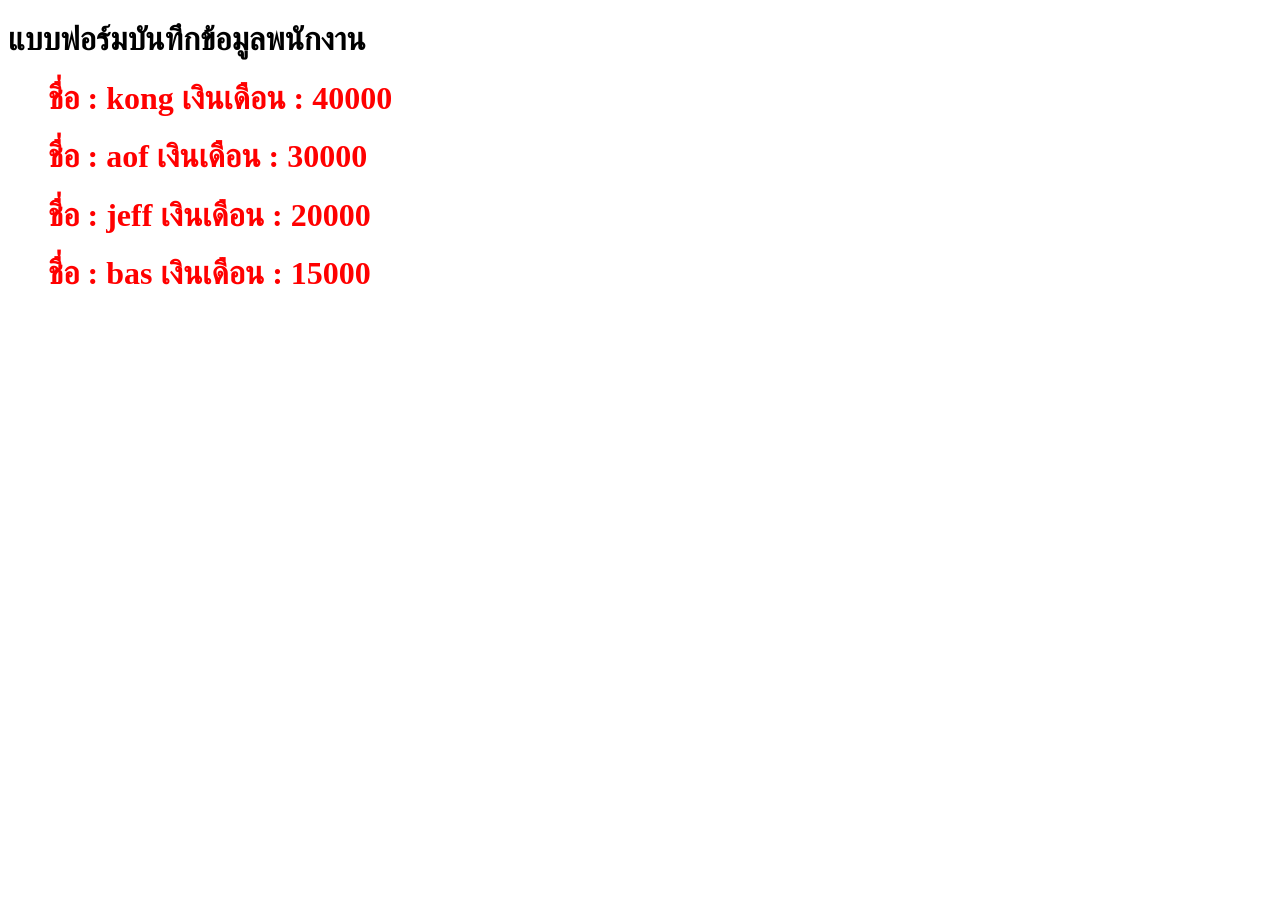
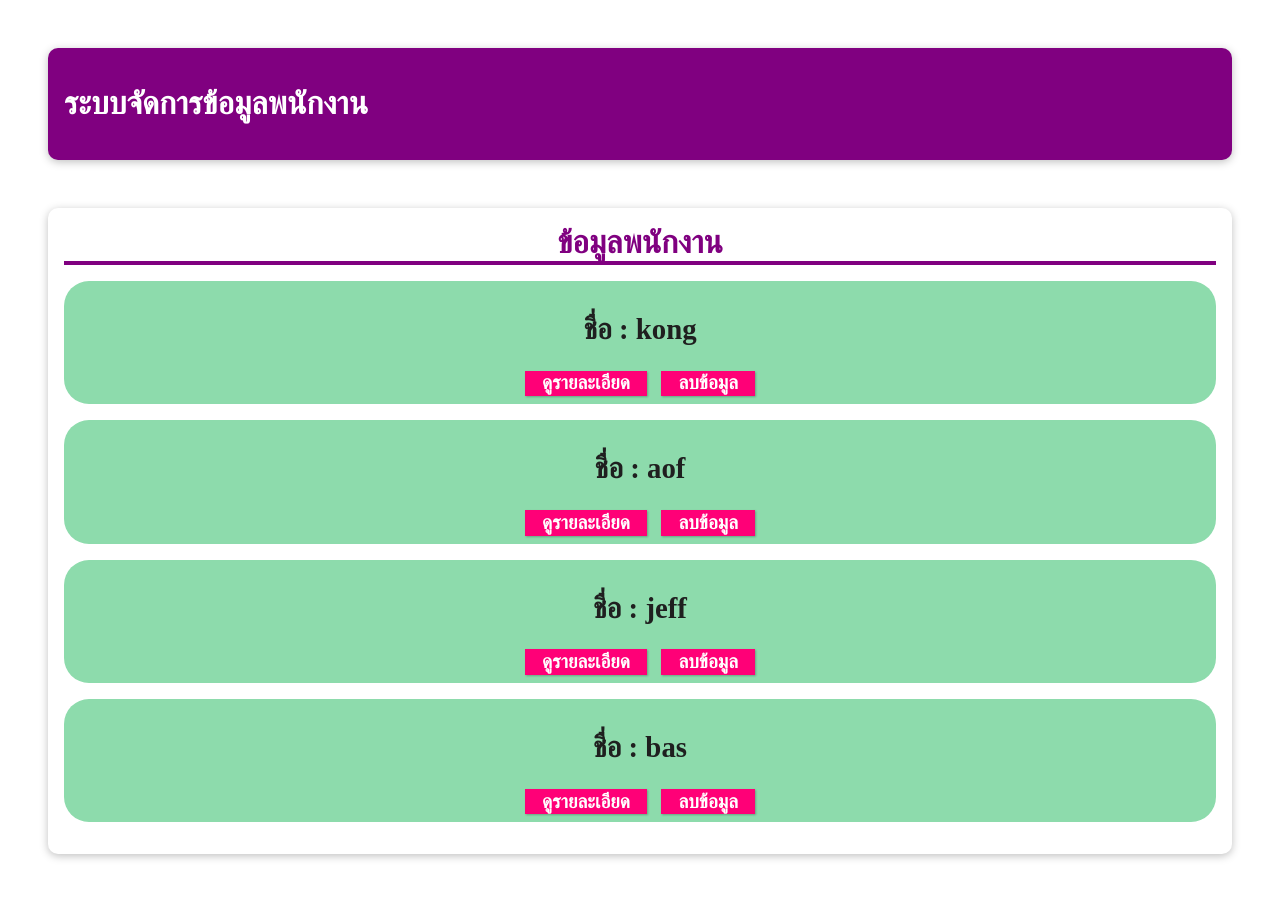
Before and after one commit to aofkittituch/vue-secondapp, a Vue app in the folder my-app-component/: page / in a window 1280 px wide. Shown: the top 898 px of the page. Before the commit the page ends 800 px from the top, so only its background shows below. Built offline with nearby package versions, Linux system fonts and the light colour scheme.

Commit message:
style component

```diff
--- a/my-app-component/src/App.vue
+++ b/my-app-component/src/App.vue
@@ -1,39 +1,47 @@
 <template>
-  <div>
-    <FormComponent />
-    <ListData :employees="employees" />
-  </div>
+  <header><h1>ระบบจัดการข้อมูลพนักงาน</h1></header>
+  <section class="employee-content">
+    <h2>ข้อมูลพนักงาน</h2>
+    <ListData />
+  </section>
 </template>
 
 <script>
-import FormComponent from "./components/FormComponent.vue";
 import ListData from "./components/ListData.vue";
 export default {
   name: "App",
   components: {
     ListData,
-    FormComponent,
-  },
-  data() {
-    return {
-      employees: [
-        {
-          name: "kong",
-          salary: 40000,
-        },
-        {
-          name: "aof",
-          salary: 30000,
-        },
-        {
-          name: "jeff",
-          salary: 20000,
-        },
-        {
-          name: "bas",
-        },
-      ],
-    };
   },
 };
 </script>
+
+<style>
+* {
+  box-sizing: border-box;
+}
+body {
+  margin: 0;
+}
+header {
+  box-shadow: 0 2px 8px rgba(0, 0, 0, 0.25);
+  margin: 3rem;
+  border-radius: 10px;
+  padding: 1rem;
+  background-color: purple;
+  color: white;
+}
+.employee-content {
+  box-shadow: 0 2px 8px rgba(0, 0, 0, 0.25);
+  margin: 3rem;
+  border-radius: 10px;
+  padding: 1rem;
+  text-align: center;
+}
+.employee-content h2 {
+  font-size: 2rem;
+  border-bottom: 4px solid;
+  color: purple;
+  margin: 0 0 1rem 0;
+}
+</style>
--- a/my-app-component/src/components/ListData.vue
+++ b/my-app-component/src/components/ListData.vue
@@ -6,6 +6,9 @@
         :key="index"
         :name="item.name"
         :salary="item.salary"
+        :department="item.department"
+        :isVisible="item.isVisible"
+        :id="item.id"
       />
     </ul>
   </div>
@@ -18,12 +21,50 @@ export default {
   components: {
     PersonalData,
   },
-  props: ["employees"],
+  data() {
+    return {
+      employees: [
+        {
+          id: 1,
+          name: "kong",
+          salary: 40000,
+          department: "programmer",
+          isVisible: false,
+        },
+        {
+          id: 2,
+          name: "aof",
+          salary: 30000,
+          department: "marketing",
+          isVisible: false,
+        },
+        {
+          id: 3,
+          name: "jeff",
+          salary: 20000,
+          department: "sale",
+          isVisible: false,
+        },
+        {
+          id: 4,
+          name: "bas",
+          department: "programmer",
+          isVisible: false,
+        },
+      ],
+    };
+  },
 };
 </script>
 
-<style></style>
+<style scoped>
+ul {
+  list-style: none;
+  margin: 0;
+  padding: 0;
+}
+</style>
 
 <!-- note -->
 <!-- parent component -> child component use props -->
-<!-- child component -> parent component use event -->
+<!-- child component -> parent component use custom event -->
--- a/my-app-component/src/components/PersonalData.vue
+++ b/my-app-component/src/components/PersonalData.vue
@@ -1,21 +1,44 @@
 <template>
-  <div>
-    <h1>ชื่อ : {{ name }} เงินเดือน : {{ salary }}</h1>
-  </div>
+  <li>
+    <h1>ชื่อ : {{ name }}</h1>
+    <button>ดูรายละเอียด</button> &nbsp;
+    <button>ลบข้อมูล</button>
+    <div v-show="isVisible">
+      <p>เงินเดือน : {{ salary }} ตำแหน่ง : {{ department }}</p>
+    </div>
+  </li>
 </template>
 
 <script>
 export default {
   name: "PersonalData",
   props: {
+    id: { type: Number },
     name: { type: String, required: true },
     salary: { type: Number, required: true, default: 15000 },
+    department: { type: String, required: true },
+    isVisible: { type: Boolean },
   },
 };
 </script>
 
 <style scoped>
-h1 {
-  color: red;
+li {
+  margin: 1rem 0;
+  font-size: 1.2rem;
+  font-weight: bold;
+  background: #8ddbac;
+  padding: 0.5rem;
+  color: #1f1f1f;
+  border-radius: 25px;
+}
+button {
+  font: inherit;
+  cursor: pointer;
+  border: 1px solid #ff0077;
+  background: #ff0077;
+  color: white;
+  padding: 0.05rem 1rem;
+  box-shadow: 1px 1px 2px rgba(0, 0, 0, 0.26);
 }
 </style>
```
